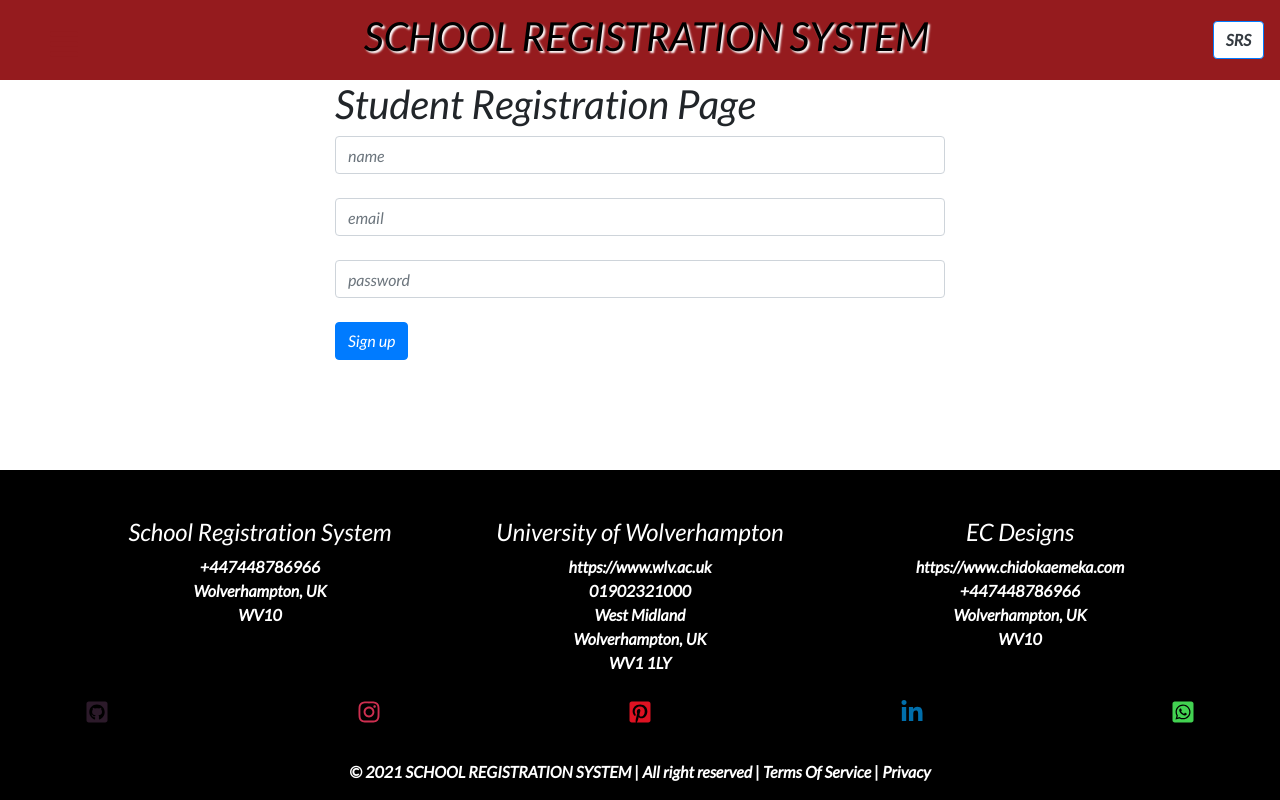
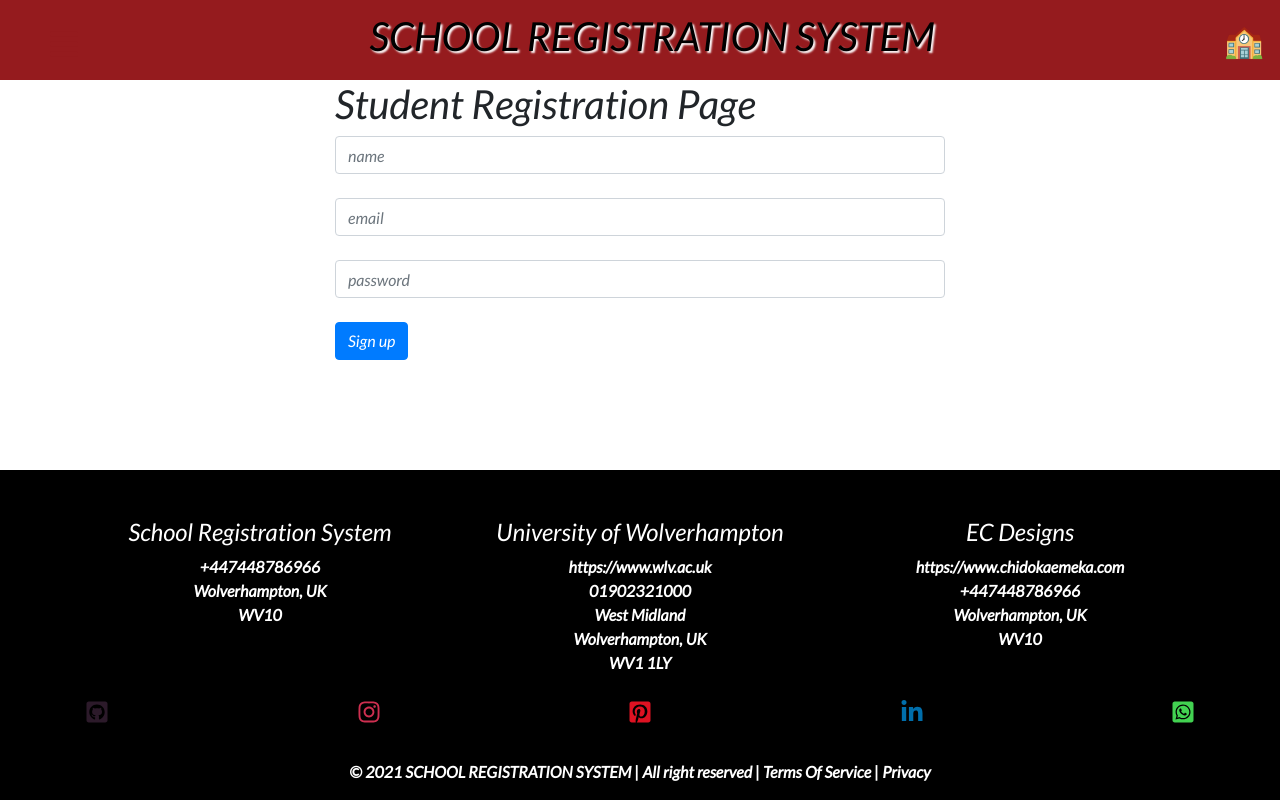
Before and after one commit to Emzzy123/React-_school_registration_system, a React (Create React App) app: page /register in a window 1280 px wide. Built offline with nearby package versions, Linux system fonts and the light colour scheme.

Commit message:
adding logout functionality

```diff
--- a/src/Components/Navbar.css
+++ b/src/Components/Navbar.css
@@ -9,6 +9,17 @@ body {
 .navbar {
   background-color: var(--red);
   height: 80px;
+}
+
+#nav-dropdown {
+  color: var(--white);
+  font-weight: bold;
+  background-color: var(--black);
+}
+#nav-dropdown1 {
+  color: var(--black);
+  font-weight: bold;
+  background-color: var(--white);
 }
 
 .listdiv {
@@ -108,3 +119,9 @@ span {
   margin-left: 16px;
   text-shadow: 2px 2px 2px var(--red);
 }
+
+.smiley {
+  background-color: var(--red);
+  border: none;
+  font-size: xx-large;
+}
--- a/src/Components/Navbar.js
+++ b/src/Components/Navbar.js
@@ -2,15 +2,21 @@ import "./Navbar.css";
 import { useState } from "react";
 import React from "react";
 import * as FaIcons from "react-icons/fa";
-import { Link } from "react-router-dom";
+import { Link, useHistory } from "react-router-dom";
 import { SidebarData } from "./SidebarData";
 import { IconContext } from "react-icons";
-import { Button, Nav, NavDropdown } from "react-bootstrap";
+import { Nav, NavDropdown } from "react-bootstrap";
 
 function Navbar() {
   const [sidebar, setSidebar] = useState(false);
+  const showSidebar = () => setSidebar(!sidebar);
 
-  const showSidebar = () => setSidebar(!sidebar);
+  let user = JSON.parse(localStorage.getItem("user-info"));
+  const history = useHistory();
+  function logout() {
+    localStorage.clear();
+    history.push("/Register");
+  }
 
   return (
     <>
@@ -26,7 +32,18 @@ function Navbar() {
           <Link to="/" className="navmenubar">
             <h1 className="heading">School Registration System</h1>
           </Link>
-          <Button className="bg-white text-dark font-weight-bold">SRS</Button>
+          {localStorage.getItem("user-info") ? (
+            <Nav>
+              <NavDropdown title={user && user.name} id="nav-dropdown">
+                <NavDropdown.Item id="nav-dropdown1" onClick={logout}>
+                  {" "}
+                  Logout{" "}
+                </NavDropdown.Item>
+              </NavDropdown>
+            </Nav>
+          ) : (
+            <button className="smiley">🏫</button>
+          )}
         </div>
 
         <nav className={sidebar ? "nav-menu active" : "nav-menu"}>
@@ -90,11 +107,6 @@ function Navbar() {
                 </li>
               );
             })} */}
-            <Nav>
-              <NavDropdown title="User Name">
-                <NavDropdown.Item>Logout</NavDropdown.Item>?
-              </NavDropdown>
-            </Nav>
           </ul>
         </nav>
       </IconContext.Provider>
```
